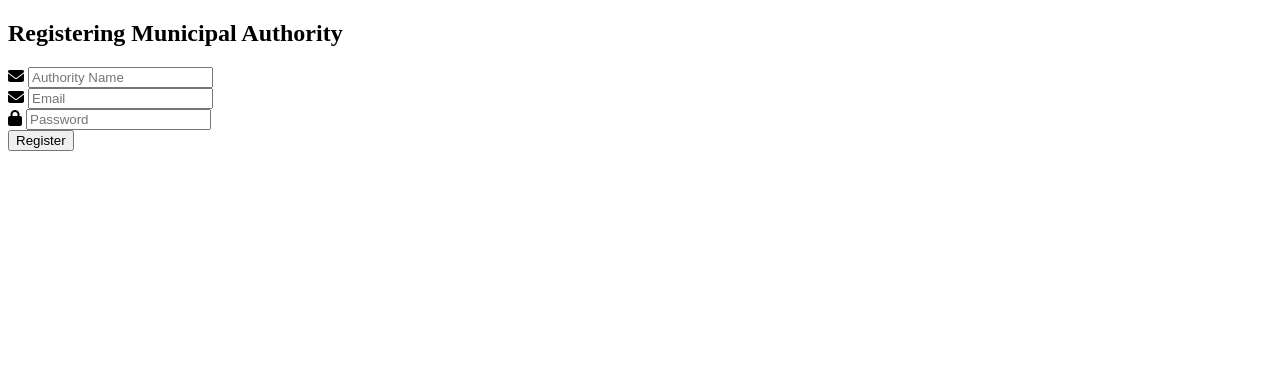
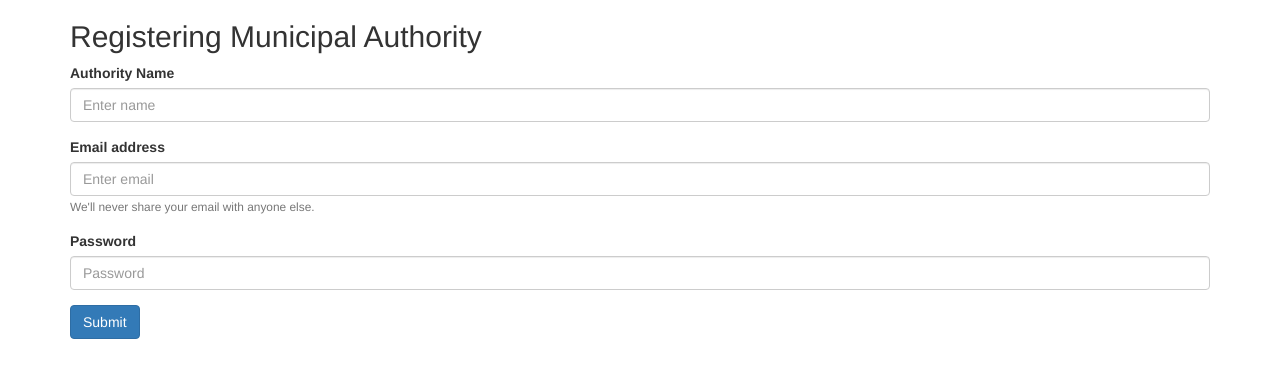
Before and after one commit to captainflatbelly/Grievance-Portal, a PHP site: page /staff/create_authority.php in a window 1280 px wide. Shown: the top 378 px of the page. Run offline with PHP 8.4, Linux system fonts and the light colour scheme; some libraries are stand-ins or nearby versions.

Commit message:
feat: Registering Municipal Authority form

```diff
--- a/staff/create_authority.php
+++ b/staff/create_authority.php
@@ -1,34 +1,37 @@
 <!DOCTYPE html>
 <html lang="en">
+
 <head>
     <meta charset="UTF-8">
     <meta name="viewport" content="width=device-width, initial-scale=1.0">
     <title>Resolvio</title>
     <script src="https://kit.fontawesome.com/64d58efce2.js" crossorigin="anonymous"></script>
     <link rel="stylesheet" href="style.css" />
-    <style>
+    <link href="//netdna.bootstrapcdn.com/bootstrap/3.0.0/css/bootstrap.min.css" rel="stylesheet" id="bootstrap-css">
+    <script src="//netdna.bootstrapcdn.com/bootstrap/3.0.0/js/bootstrap.min.js"></script>
+    <script src="//code.jquery.com/jquery-1.11.1.min.js"></script>
+</head>
 
-    </style>
-</head>
 <body>
     <div class="container">
         <div class="forms-container">
             <div class="signin-signup">
                 <form action="<?php echo htmlspecialchars($_SERVER["PHP_SELF"]); ?>" method="post" class="sign-up-form">
                     <h2 class="title">Registering Municipal Authority</h2>
-                <div class="input-field">
-                    <i class="fas fa-envelope"></i>
-                    <input type="text" placeholder="Authority Name" name="authority_name" id="authority_name" required/>
+                    <div class="form-group">
+                        <label for="exampleInputEmail1">Authority Name</label>
+                        <input type="text" class="form-control" name="authority_name" id="authority_name" aria-describedby="emailHelp" placeholder="Enter name" required />
                     </div>
-                <div class="input-field">
-                    <i class="fas fa-envelope"></i>
-                    <input type="email" placeholder="Email" name="authority_email" id="authority_email" required/>
+                    <div class="form-group">
+                        <label for="exampleInputEmail1">Email address</label>
+                        <input type="email" class="form-control" name="authority_email" id="authority_email" aria-describedby="emailHelp" placeholder="Enter email" required />
+                        <small id="emailHelp" class="form-text text-muted">We'll never share your email with anyone else.</small>
                     </div>
-                <div class="input-field">
-                    <i class="fas fa-lock"></i>
-                    <input type="password" placeholder="Password" name="authority_password" id="authority_password" required/>
+                    <div class="form-group">
+                        <label for="exampleInputPassword1">Password</label>
+                        <input type="password" class="form-control" name="authority_password" id="authority_password" placeholder="Password">
                     </div>
-                <input type="submit" class="btn" value="Register" />
+                    <button type="submit" class="btn btn-primary">Submit</button>
                 </form>
             </div>
         </div>
@@ -50,8 +53,9 @@ if ($_SERVER["REQUEST_METHOD"] == "POST") {
         $authority_email = mysqli_real_escape_string($conn, $_POST['authority_email']);
         $authority_password = mysqli_real_escape_string($conn, $_POST['authority_password']);
 
+        $sid = substr(md5(uniqid(mt_rand(), true)), 0, 10);
         // Perform insert query
-    $sql = "INSERT INTO staff (staffname, Email, Password) VALUES ('$authority_name', '$authority_email', '$authority_password')";
+        $sql = "INSERT INTO staff (staff_id,staffname, Email, Password) VALUES ('$sid','$authority_name', '$authority_email', '$authority_password')";
 
         if (mysqli_query($conn, $sql)) {
             // Data inserted successfully
@@ -80,4 +84,5 @@ if ($_SERVER["REQUEST_METHOD"] == "POST") {
         });
     </script>
 </body>
+
 </html>
```
Lines whose indentation alone changed are shown as unchanged.
